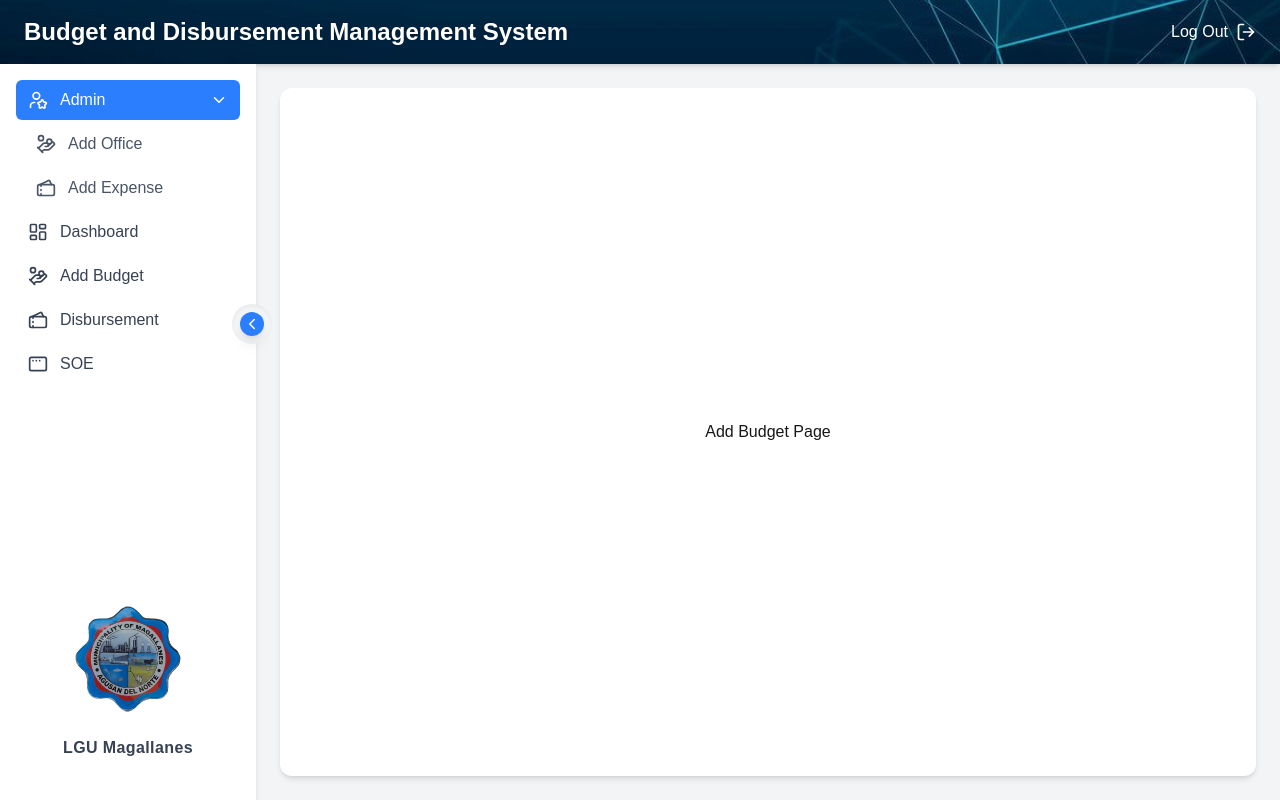
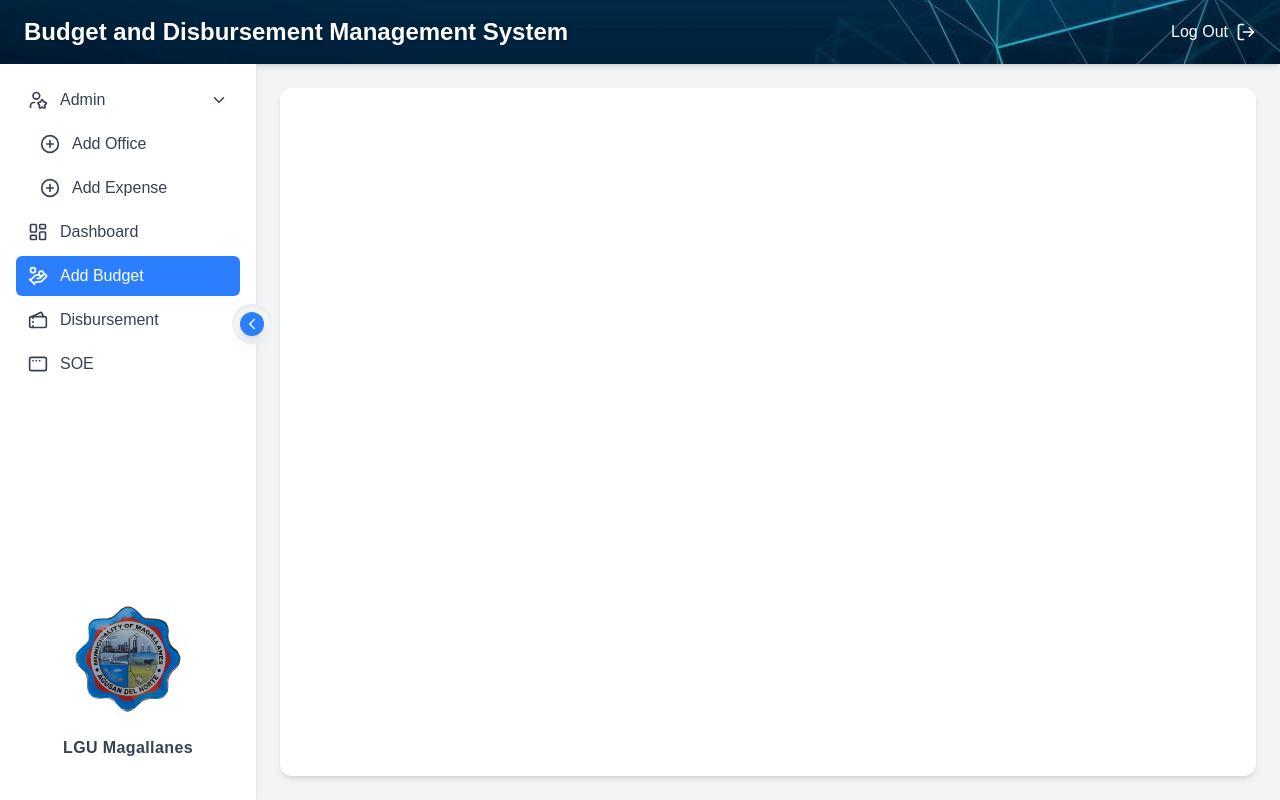
Before and after one commit to kingbenjamin1344/Budget-Disburse, a Next.js app: page /Addbudget in a window 1280 px wide. Both pictures are taken after a click on the button "Admin". Built offline with nearby package versions, Linux system fonts and the light colour scheme.

Commit message:
dashboard

```diff
--- a/src/app/Addbudget/page.tsx
+++ b/src/app/Addbudget/page.tsx
@@ -1,9 +1,6 @@
-import DashboardLayout from "@/components/DashboardLayout";
+export default function AddBudgetPage() {
+  return <>
 
-export default function AddBudgetPage() {
-  return (
-    <DashboardLayout>
-      <h1>Add Budget Page</h1>
-    </DashboardLayout>
-  );
+  </>
+
 }
--- /dev/null
+++ b/src/app/Admin/Addexpense/page.tsx
@@ -0,0 +1,3 @@
+export default function AddExpensePage() {
+  return
+}
--- /dev/null
+++ b/src/app/Admin/Addoffice/page.tsx
@@ -0,0 +1,3 @@
+export default function AddOfficePage() {
+  return
+}
--- a/src/app/Dashboard/page.tsx
+++ b/src/app/Dashboard/page.tsx
@@ -1,9 +1,3 @@
-import DashboardLayout from "@/components/DashboardLayout";
-
 export default function DashboardPage() {
-  return (
-    <DashboardLayout>
-      <h1 className="text-2xl font-semibold text-gray-700">Welcome to the Dashboard</h1>
-    </DashboardLayout>
-  );
+  return
 }
--- /dev/null
+++ b/src/app/Disbursement/page.tsx
@@ -0,0 +1,3 @@
+export default function DisbursementPage() {
+  return
+}
--- /dev/null
+++ b/src/app/Soe/page.tsx
@@ -0,0 +1,3 @@
+export default function SoePage() {
+  return
+}
--- a/src/app/layout.tsx
+++ b/src/app/layout.tsx
@@ -1,39 +1,18 @@
-import type { Metadata } from "next";
-import { Geist, Geist_Mono } from "next/font/google";
-import { Inter } from "next/font/google";
-
-const inter = Inter({
-  subsets: ["latin"],
-  variable: "--font-inter",
-});
 
 import "./globals.css";
+import DashboardLayout from "../components/DashboardLayout";
 
-const geistSans = Geist({
-  variable: "--font-geist-sans",
-  subsets: ["latin"],
-});
-
-const geistMono = Geist_Mono({
-  variable: "--font-geist-mono",
-  subsets: ["latin"],
-});
-
-export const metadata: Metadata = {
-  title: "Create Next App",
-  description: "Generated by create next app",
+export const metadata = {
+  title: "Budget and Disbursement Management System",
+  description: "LGU Magallanes Budget Management",
 };
 
-export default function RootLayout({
-  children,
-}: Readonly<{
-  children: React.ReactNode;
-}>) {
+export default function RootLayout({ children }) {
   return (
     <html lang="en">
-    <body className={`${geistSans.variable} ${geistMono.variable} ${inter.variable} antialiased`}>
-      {children}
-    </body>
-        </html>
+      <body>
+        <DashboardLayout>{children}</DashboardLayout>
+      </body>
+    </html>
   );
 }
--- a/src/components/DashboardLayout.jsx
+++ b/src/components/DashboardLayout.jsx
@@ -1,7 +1,8 @@
-// /src/components/DashboardLayout.jsx
 "use client";
+
 import Image from "next/image";
 import { useState } from "react";
+import { useRouter, usePathname } from "next/navigation";
 import {
   LayoutDashboard,
   Menu,
@@ -12,19 +13,27 @@ import {
   Tickets,
   UserStar,
   LogOut,
+  CirclePlus
 } from "lucide-react";
 
 export default function DashboardLayout({ children }) {
+  const router = useRouter();
+  const pathname = usePathname();
+
   const [sidebarOpen, setSidebarOpen] = useState(false);
   const [sidebarMini, setSidebarMini] = useState(false);
-  const [activeLink, setActiveLink] = useState("Dashboard");
+  const [adminOpen, setAdminOpen] = useState(false);
 
   const links = [
-    { name: "Admin", icon: <UserStar size={20} /> },
-    { name: "Dashboard", icon: <LayoutDashboard size={20} /> },
-    { name: "Add Budget", icon: <HandCoins size={20} /> },
-    { name: "Disbursement", icon: <Tickets size={20} /> },
-    { name: "SOE", icon: <AppWindowMac size={20} /> },
+    { name: "Dashboard", icon: <LayoutDashboard size={20} />, path: "/Dashboard" },
+    { name: "Add Budget", icon: <HandCoins size={20} />, path: "/Addbudget" },
+    { name: "Disbursement", icon: <Tickets size={20} />, path: "/Disbursement" },
+    { name: "SOE", icon: <AppWindowMac size={20} />, path: "/Soe" },
+  ];
+
+  const adminLinks = [
+    { name: "Add Office", icon: <CirclePlus size={20} />, path: "/Admin/Addoffice" },
+    { name: "Add Expense", icon: <CirclePlus size={20} />, path: "/Admin/Addexpense" },
   ];
 
   return (
@@ -63,16 +72,14 @@ export default function DashboardLayout({ children }) {
           ${sidebarMini ? "w-20" : "w-64"}`}
         >
           <nav className="flex-1 space-y-1">
-            {/* Admin dropdown */}
+            {/* ADMIN DROPDOWN */}
             <div className="flex flex-col">
               <button
-                onClick={() =>
-                  setActiveLink(activeLink === "Admin" ? "" : "Admin")
-                }
-                className={`flex items-center justify-between px-3 py-2 rounded-md w-full transition-all ${
-                  sidebarMini ? "justify-center" : ""
-                } ${
-                  activeLink === "Admin"
+                onClick={() => setAdminOpen(!adminOpen)}
+                className={`flex items-center justify-between px-3 py-2 rounded-md w-full transition-all
+                ${sidebarMini ? "justify-center" : ""}
+                ${
+                  pathname.startsWith("/Admin")
                     ? "bg-blue-500 text-white"
                     : "text-gray-700 hover:bg-gray-200"
                 }`}
@@ -81,42 +88,48 @@ export default function DashboardLayout({ children }) {
                   <UserStar size={20} />
                   {!sidebarMini && <span>Admin</span>}
                 </div>
+
                 {!sidebarMini && (
                   <ChevronRight
                     size={18}
                     className={`transition-transform duration-200 ${
-                      activeLink === "Admin" ? "rotate-90" : ""
+                      adminOpen ? "rotate-90" : ""
                     }`}
                   />
                 )}
               </button>
 
-              {/* Dropdown */}
-              {!sidebarMini && activeLink === "Admin" && (
-                <div className="flex flex-col mt-1 space-y-1 ml-2">
-                  <button className="flex items-center space-x-3 px-3 py-2 rounded-md w-full text-left transition-all text-gray-600 hover:bg-gray-200">
-                    <HandCoins size={20} />
-                    <span>Add Office</span>
+              {/* Admin Dropdown Links */}
+              {!sidebarMini && adminOpen && (
+                <div className="flex flex-col mt-1 space-y-1 ml-3">
+                  {adminLinks.map((sub) => (
+                    <button
+                      key={sub.name}
+                      onClick={() => router.push(sub.path)}
+                      className={`flex items-center space-x-3 px-3 py-2 rounded-md w-full text-left transition-all
+                      ${
+                        pathname === sub.path
+                          ? "bg-blue-500 text-white"
+                          : "text-gray-700 hover:bg-gray-200"
+                      }`}
+                    >
+                      {sub.icon}
+                      <span>{sub.name}</span>
                     </button>
-                  <button className="flex items-center space-x-3 px-3 py-2 rounded-md w-full text-left transition-all text-gray-600 hover:bg-gray-200">
-                    <Tickets size={20} />
-                    <span>Add Expense</span>
-                  </button>
+                  ))}
                 </div>
               )}
             </div>
 
-            {/* Other links */}
-            {links
-              .filter((link) => link.name !== "Admin")
-              .map((link) => (
+            {/* Other sidebar links */}
+            {links.map((link) => (
               <button
                 key={link.name}
-                  onClick={() => setActiveLink(link.name)}
-                  className={`flex items-center space-x-3 px-3 py-2 rounded-md w-full text-left transition-all ${
-                    sidebarMini ? "justify-center" : ""
-                  } ${
-                    activeLink === link.name
+                onClick={() => router.push(link.path)}
+                className={`flex items-center space-x-3 px-3 py-2 rounded-md w-full text-left transition-all
+                ${sidebarMini ? "justify-center" : ""}
+                ${
+                  pathname === link.path
                     ? "bg-blue-500 text-white"
                     : "text-gray-700 hover:bg-gray-200"
                 }`}
@@ -127,7 +140,7 @@ export default function DashboardLayout({ children }) {
             ))}
           </nav>
 
-          {/* Bottom Logo */}
+          {/* BOTTOM LOGO */}
           <div className="mt-auto mb-6 flex flex-col items-center">
             <Image
               src="/img/logo.png"
@@ -143,7 +156,7 @@ export default function DashboardLayout({ children }) {
             )}
           </div>
 
-          {/* Toggle Button */}
+          {/* TOGGLE BUTTON */}
           <div className="absolute top-[15rem] -right-4">
             <div className="relative w-10 h-10 bg-gray-100 rounded-full flex items-center justify-center shadow-inner">
               <button
@@ -156,7 +169,15 @@ export default function DashboardLayout({ children }) {
           </div>
         </aside>
 
-        {/* Main Content */}
+        {/* OVERLAY */}
+        {sidebarOpen && (
+          <div
+            className="fixed inset-0 bg-black bg-opacity-30 z-10 md:hidden"
+            onClick={() => setSidebarOpen(false)}
+          ></div>
+        )}
+
+        {/* MAIN CONTENT */}
         <main className="flex-1 p-6 overflow-y-auto flex flex-col">
           <div className="bg-white rounded-xl shadow-md p-8 w-full flex-1 flex flex-col justify-center items-center">
             {children}
```
Lines whose indentation alone changed are shown as unchanged.
